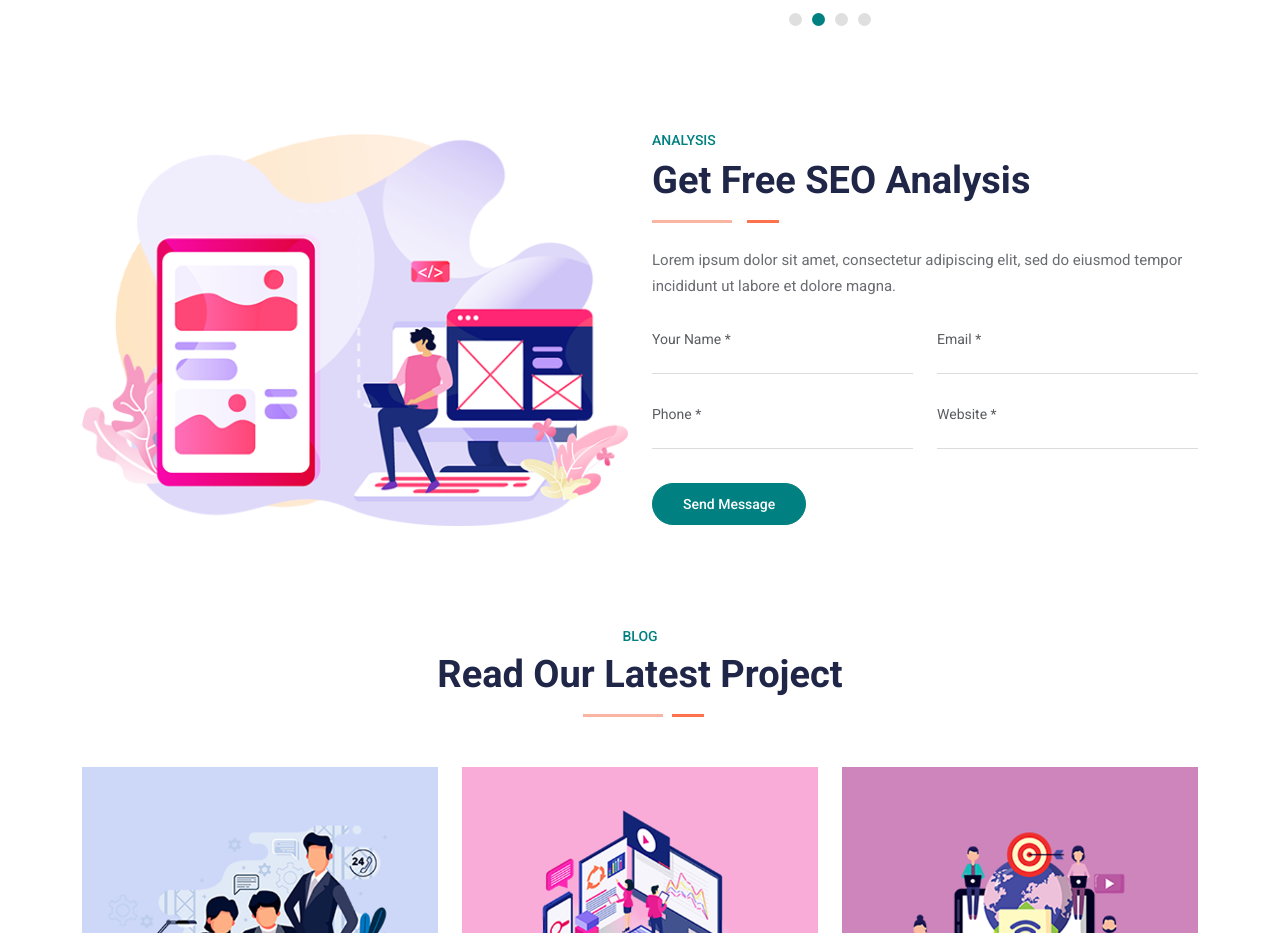
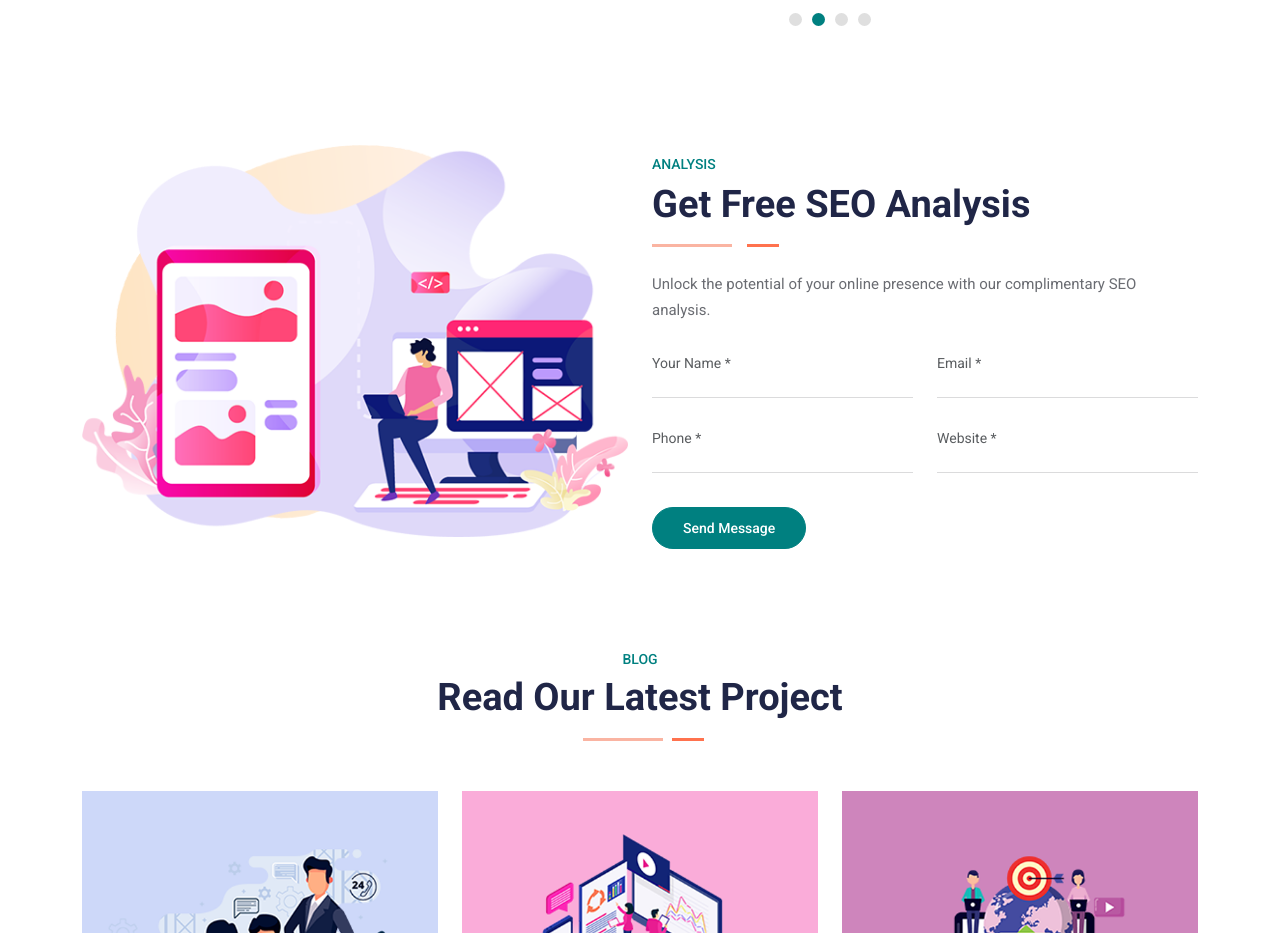
Before and after one commit to henask12/DigitalCraft-Solutions, a Next.js app: page / in a window 1280 px wide. Shown: the part 6560-7493 px from the top of the page. Built offline with nearby package versions, Linux system fonts and the light colour scheme.

Commit message:
update the analysis page

```diff
--- a/components/HomeOne/AnalysisFormContent.js
+++ b/components/HomeOne/AnalysisFormContent.js
@@ -13,12 +13,11 @@ const AnalysisFormContent = () => {
             </div>
 
             <div className="col-lg-6 col-md-12">
-              <div className="analysis-area-content">
+              <div className="analysis-area-content mt-4">
                 <span>Analysis</span>
                 <h3>Get Free SEO Analysis</h3>
                 <p>
-                  Lorem ipsum dolor sit amet, consectetur adipiscing elit, sed
-                  do eiusmod tempor incididunt ut labore et dolore magna.
+                 Unlock the potential of your online presence with our complimentary SEO analysis.
                 </p>
               </div>
 
```
